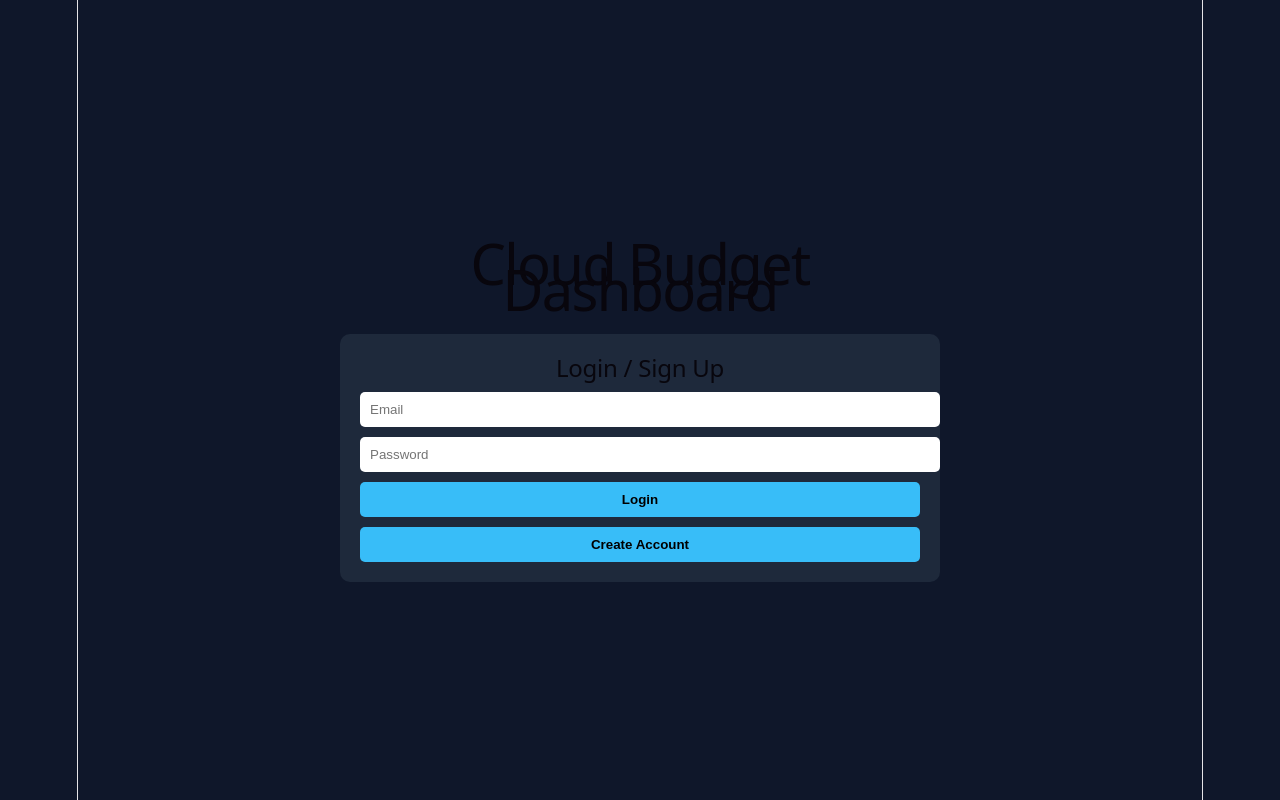
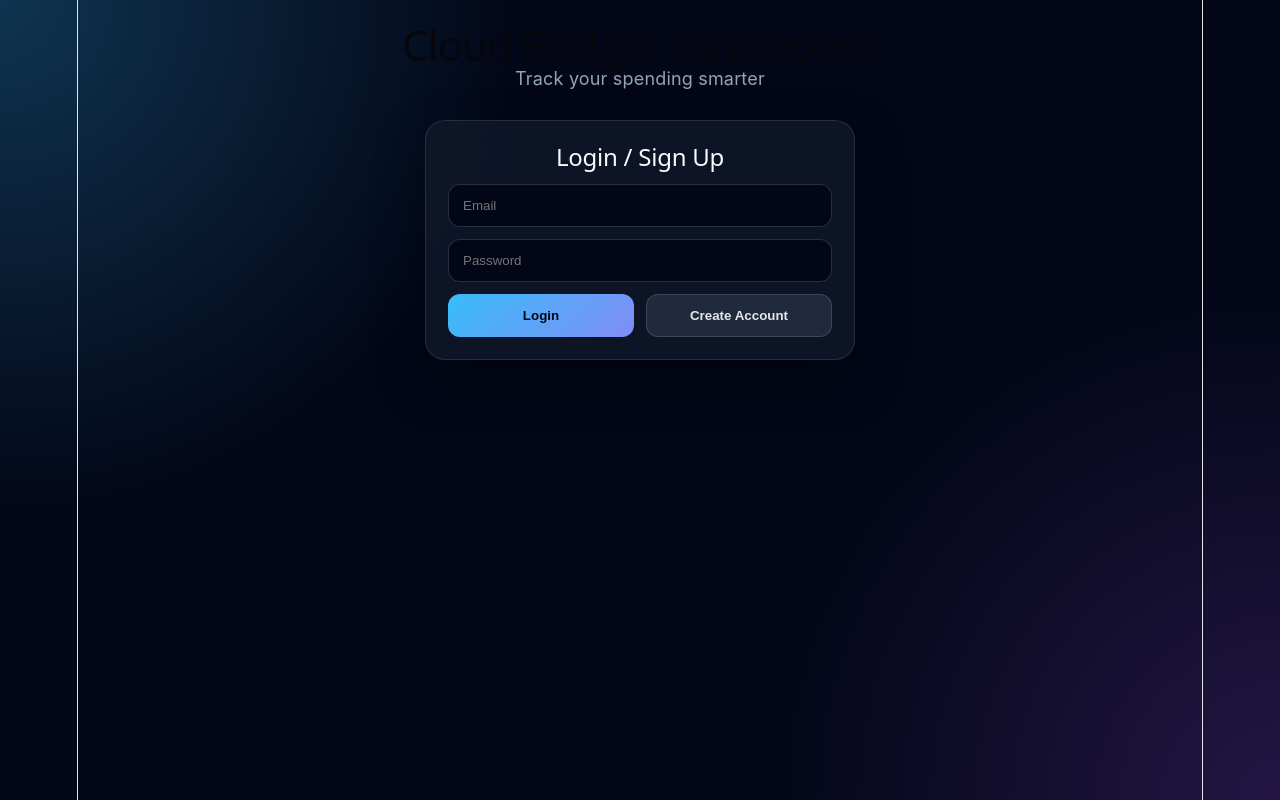
Before and after one commit to SamL5-git/cloud-budget-dashboard, a React (Vite) app: page / in a window 1280 px wide. Built offline with nearby package versions, Linux system fonts and the light colour scheme.

Commit message:
improve dashboard ui and loading states

```diff
--- a/src/App.css
+++ b/src/App.css
@@ -1,78 +1,203 @@
+
+* {
+  box-sizing: border-box;
+}
+
 body {
   margin: 0;
-  font-family: Arial, sans-serif;
-  background: #0f172a;
-  color: white;
+  font-family: Inter, Arial, sans-serif;
+  background:
+    radial-gradient(circle at top left, rgba(56, 189, 248, 0.25), transparent 35%),
+    radial-gradient(circle at bottom right, rgba(168, 85, 247, 0.2), transparent 35%),
+    #020617;
+  color: #e5e7eb;
+  min-height: 100vh;
 }
 
 .container {
-  max-width: 600px;
-  margin: auto;
-  padding: 20px;
+  max-width: 1100px;
+  margin: 0 auto;
+  padding: 32px 18px;
 }
 
 h1 {
+  font-size: 42px;
+  margin: 0 0 8px;
+  letter-spacing: -1px;
   text-align: center;
 }
 
-.card {
-  background: #1e293b;
-  padding: 20px;
-  margin-top: 20px;
-  border-radius: 10px;
+h2 {
+  margin-top: 0;
+  color: #f8fafc;
 }
 
-input {
+.subtitle {
+  text-align: center;
+  color: #94a3b8;
+  margin-bottom: 28px;
+}
+
+.dashboard-grid {
+  display: grid;
+  grid-template-columns: 1fr 1fr;
+  gap: 18px;
+}
+
+.card {
+  background: rgba(15, 23, 42, 0.88);
+  border: 1px solid rgba(148, 163, 184, 0.18);
+  box-shadow: 0 20px 50px rgba(0, 0, 0, 0.35);
+  backdrop-filter: blur(14px);
+  padding: 22px;
+  border-radius: 20px;
+  margin-top: 18px;
+}
+
+.card.full {
+  grid-column: 1 / -1;
+}
+
+.total {
+  font-size: 44px;
+  font-weight: 800;
+  margin: 10px 0 0;
+  color: #38bdf8;
+}
+
+input,
+select {
   display: block;
   width: 100%;
-  margin-top: 10px;
-  padding: 10px;
-  border-radius: 5px;
-  border: none;
+  margin-top: 12px;
+  padding: 13px 14px;
+  border-radius: 12px;
+  border: 1px solid rgba(148, 163, 184, 0.25);
+  background: #020617;
+  color: #e5e7eb;
+  outline: none;
+}
+
+input:focus,
+select:focus {
+  border-color: #38bdf8;
+  box-shadow: 0 0 0 3px rgba(56, 189, 248, 0.18);
 }
 
 button {
-  margin-top: 10px;
-  padding: 10px;
+  margin-top: 12px;
+  padding: 13px 16px;
   width: 100%;
   border: none;
-  border-radius: 5px;
-  background: #38bdf8;
-  color: black;
-  font-weight: bold;
+  border-radius: 12px;
+  background: linear-gradient(135deg, #38bdf8, #818cf8);
+  color: #020617;
+  font-weight: 800;
   cursor: pointer;
+  transition: transform 0.15s ease, opacity 0.15s ease;
 }
 
-.total {
-  font-size: 24px;
-  font-weight: bold;
+button:hover {
+  transform: translateY(-1px);
+  opacity: 0.92;
 }
+
+.logout-btn {
+  background: rgba(239, 68, 68, 0.15);
+  color: #fecaca;
+  border: 1px solid rgba(239, 68, 68, 0.35);
+}
+
+.expense-list {
+  list-style: none;
+  padding: 0;
+  margin: 0;
+}
+
 .expense-item {
   display: flex;
   justify-content: space-between;
   align-items: center;
-  background: #334155;
-  padding: 10px;
-  margin-top: 10px;
-  border-radius: 6px;
+  gap: 12px;
+  background: rgba(30, 41, 59, 0.9);
+  padding: 14px;
+  margin-top: 12px;
+  border-radius: 14px;
+  border: 1px solid rgba(148, 163, 184, 0.12);
+}
+
+.expense-name {
+  font-weight: 700;
+}
+
+.expense-category {
+  display: inline-block;
+  margin-top: 5px;
+  font-size: 12px;
+  color: #93c5fd;
+}
+
+.expense-amount {
+  font-weight: 800;
+  color: #f8fafc;
 }
 
 .delete-btn {
   width: auto;
-  background: #ef4444;
-  color: white;
-  padding: 6px 10px;
+  min-width: 84px;
+  background: rgba(239, 68, 68, 0.14);
+  color: #fecaca;
+  border: 1px solid rgba(239, 68, 68, 0.4);
+  padding: 9px 12px;
 }
-select {
-  display: block;
-  width: 100%;
-  margin-top: 10px;
-  padding: 10px;
-  border-radius: 5px;
-  border: none;
+
+.chart-box {
+  background: #f8fafc;
+  padding: 14px;
+  border-radius: 16px;
 }
-.chart-box {
-  background: white;
-  padding: 10px;
-  border-radius: 8px;
+
+.user-pill {
+  display: inline-block;
+  padding: 8px 12px;
+  border-radius: 999px;
+  background: rgba(56, 189, 248, 0.12);
+  border: 1px solid rgba(56, 189, 248, 0.25);
+  color: #bae6fd;
+  font-size: 14px;
 }
+
+.auth-card {
+  max-width: 430px;
+  margin: 28px auto 0;
+}
+
+.auth-actions {
+  display: grid;
+  grid-template-columns: 1fr 1fr;
+  gap: 12px;
+}
+
+.secondary-btn {
+  background: rgba(148, 163, 184, 0.15);
+  color: #e5e7eb;
+  border: 1px solid rgba(148, 163, 184, 0.25);
+}
+
+@media (max-width: 800px) {
+  h1 {
+    font-size: 32px;
+  }
+
+  .dashboard-grid {
+    grid-template-columns: 1fr;
+  }
+
+  .total {
+    font-size: 36px;
+  }
+
+  .auth-actions {
+    grid-template-columns: 1fr;
+  }
+}
--- a/src/App.jsx
+++ b/src/App.jsx
@@ -13,6 +13,7 @@ import { supabase } from "./supabaseClient";
 function App() {
   const [session, setSession] = useState(null);
   const [expenses, setExpenses] = useState([]);
+  const [loading, setLoading] = useState(false);
   const [name, setName] = useState("");
   const [amount, setAmount] = useState("");
   const [category, setCategory] = useState("Fuel");
@@ -71,6 +72,8 @@ function App() {
   }
 
   async function fetchExpenses() {
+    setLoading(true);
+
     const { data, error } = await supabase
       .from("expenses")
       .select("*")
@@ -81,6 +84,8 @@ function App() {
     } else {
       setExpenses(data);
     }
+
+    setLoading(false);
   }
 
   async function addExpense(e) {
@@ -140,12 +145,13 @@ function App() {
     }, {})
   );
 
-  if (!session) {
   return (
     <div className="container">
       <h1>Cloud Budget Dashboard</h1>
+      <p className="subtitle">Track your spending smarter</p>
 
-        <div className="card">
+      {!session ? (
+        <div className="card auth-card">
           <h2>Login / Sign Up</h2>
 
           <input
@@ -162,22 +168,23 @@ function App() {
             onChange={(e) => setPassword(e.target.value)}
           />
 
+          <div className="auth-actions">
             <button onClick={signIn}>Login</button>
-          <button onClick={signUp}>Create Account</button>
+            <button onClick={signUp} className="secondary-btn">
+              Create Account
+            </button>
           </div>
         </div>
-    );
-  }
-
-  return (
-    <div className="container">
-      <h1>Cloud Budget Dashboard</h1>
-
+      ) : (
+        <>
           <div className="card">
-        <p>Logged in as: {session.user.email}</p>
-        <button onClick={signOut}>Logout</button>
+            <span className="user-pill">{session.user.email}</span>
+            <button onClick={signOut} className="logout-btn">
+              Logout
+            </button>
           </div>
 
+          <div className="dashboard-grid">
             <div className="card">
               <h2>Total Spent</h2>
               <p className="total">€{total.toFixed(2)}</p>
@@ -214,10 +221,12 @@ function App() {
               <button type="submit">Add Expense</button>
             </form>
 
-      <div className="card">
+            <div className="card full">
               <h2>Spending by Category</h2>
 
-        {chartData.length === 0 ? (
+              {loading ? (
+                <p>Loading...</p>
+              ) : chartData.length === 0 ? (
                 <p>No chart data yet</p>
               ) : (
                 <div className="chart-box">
@@ -233,19 +242,27 @@ function App() {
               )}
             </div>
 
-      <div className="card">
+            <div className="card full">
               <h2>Expenses</h2>
 
-        {expenses.length === 0 ? (
-          <p>No expenses yet</p>
+              {loading ? (
+                <p>Loading...</p>
+              ) : expenses.length === 0 ? (
+                <p>No expenses yet — add your first expense above.</p>
               ) : (
-          <ul>
+                <ul className="expense-list">
                   {expenses.map((expense) => (
                     <li key={expense.id} className="expense-item">
-                <span>
-                  [{expense.category || "Other"}] {expense.name} - €
-                  {Number(expense.amount).toFixed(2)}
-                </span>
+                      <div>
+                        <div className="expense-name">{expense.name}</div>
+                        <div className="expense-category">
+                          {expense.category || "Other"}
+                        </div>
+                      </div>
+
+                      <div className="expense-amount">
+                        €{Number(expense.amount).toFixed(2)}
+                      </div>
 
                       <button
                         className="delete-btn"
@@ -259,6 +276,9 @@ function App() {
               )}
             </div>
           </div>
+        </>
+      )}
+    </div>
   );
 }
 
```
Lines whose indentation alone changed are shown as unchanged.
